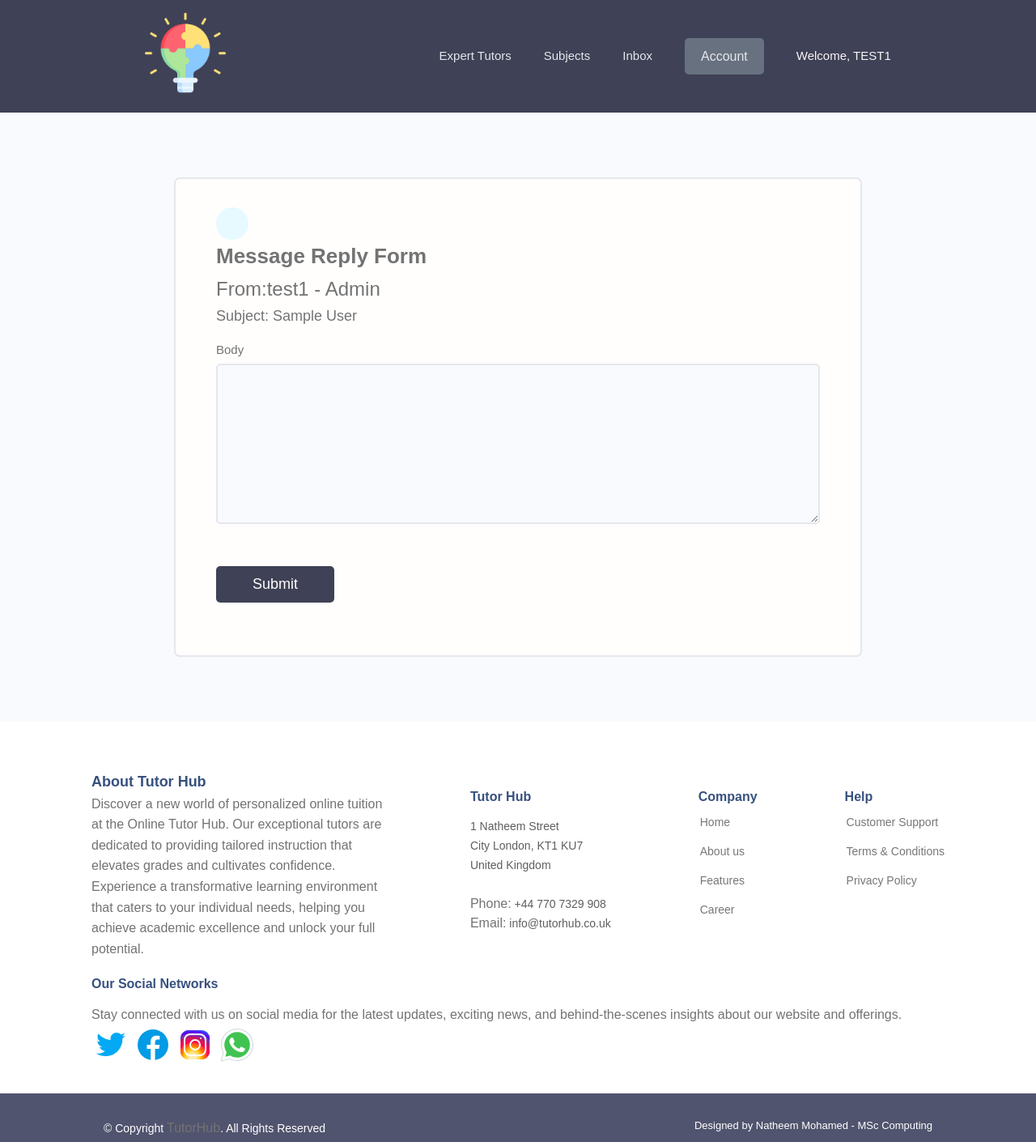
After one commit to Natheem1/MSc_OnlineTutorHub, a Django app: page /reply-message/00000000-0000-0000-0000-000000000001/ in a window 1280 px wide. The commit adds this page. Shown: the whole page at 81% size. Run offline with Django 4.2, Linux system fonts and the light colour scheme; a user stored in the database is signed in; data comes from the database, SQL or seed files in the repository; both versions use the stored data as it was after the commit; tables that the repository leaves empty hold one stand-in row (values such as "Sample post").

Commit message:
Messaging system
Students can contact/message tutors via tutor profiles and subject ad pages, with tutors being able to reply back to students inquiries. Also students can also message other students through this direct message system.

Created a Message Model, Two Message Forms and Two view functions to make this function work.

```diff
--- a/tutorhub/static/styles/main.css
+++ b/tutorhub/static/styles/main.css
@@ -808,6 +808,122 @@ Tag Section
   margin-bottom: 1rem;
 }
 
+/*=======================
+  Inbox
+========================*/
+
+.inbox {
+  height: 90vh;
+}
+
+.inbox__title,
+.inbox__title span {
+  font-size: 2.4rem;
+  font-weight: 700;
+  color: var(--color-sub);
+  text-transform: uppercase;
+  text-align: left;
+  margin-bottom: 3rem;
+}
+
+.inbox__title span {
+  color: var(--color-main);
+}
+
+.messages {
+  list-style: none;
+  background: var(--color-white);
+  padding: 0.5rem 3rem;
+  border: 2px solid var(--color-light);
+  border-radius: 0.7rem;
+
+  /* Add these properties for scrolling */
+  max-height: 85vh; /* Adjust as needed */
+  overflow-y: auto;
+}
+
+.message {
+  padding: 2.5rem 0;
+}
+
+.message > a span {
+  font-size: 1.45rem;
+  font-weight: 500;
+}
+
+.message.message--unread a span {
+  font-weight: 700;
+  color: var(--color-sub);
+}
+
+.message:not(:last-child) {
+  border-bottom: 2px solid var(--color-white-light);
+}
+
+.message > a {
+  display: flex;
+  gap: 1rem;
+}
+
+.message__author,
+.message__date {
+  flex-basis: 25%;
+}
+
+.message__subject {
+  flex-basis: 50%;
+}
+
+.message__date {
+  text-align: right;
+}
+
+/*=======================
+  Single Message
+========================*/
+
+.messagePage .message {
+  list-style: none;
+  background: var(--color-white);
+  padding: 3.5rem 5rem;
+  border: 2px solid var(--color-light);
+  border-radius: 0.7rem;
+}
+
+.messagePage .message__subject {
+  font-size: 2.8rem;
+  color: var(--color-sub);
+  margin-bottom: 1rem;
+  margin-top: 2rem;
+}
+
+.messagePage .message__author {
+  font-size: 1.8rem;
+  font-weight: 500;
+}
+
+.messagePage .message__date {
+  font-size: 1.4rem;
+  font-weight: 400;
+  text-align: left;
+  margin-bottom: 3rem;
+}
+
+.backButton {
+  background: var(--color-main-light);
+  color: var(--color-main);
+  width: 4rem;
+  height: 4rem;
+  display: flex;
+  align-items: center;
+  justify-content: center;
+  border-radius: 50%;
+}
+
+.backButton i {
+  font-size: 1.8rem;
+}
+
 
 /*=======================
 Form Page Section
--- a/tutorhub/templates/navbar.html
+++ b/tutorhub/templates/navbar.html
@@ -14,7 +14,7 @@
 
           {% if request.user.is_authenticated %}
             {% if request.user.user_type == 'tutor' %}
-            <li class="header__menuItem"><a href="">Inbox </a></li>
+            <li class="header__menuItem"><a href="{% url 'inbox' %}">Inbox </a></li>
                 <li class="header__menuItem dropdown">
                     <a href="#"  class="btn btn--sub1">Account</a>
                     <ul class="dropdown-menutut">
@@ -23,7 +23,7 @@
                     </ul>
                 </li>
             {% else %}
-            <li class="header__menuItem"><a href="">Inbox </a></li>
+            <li class="header__menuItem"><a href="{% url 'inbox' %}">Inbox </a></li>
                 <li class="header__menuItem dropdown">
                     <a href="#" class="btn btn--sub1">Account</a>
                     <ul class="dropdown-menustu">
--- a/tutorhub/tutorhub/settings.py
+++ b/tutorhub/tutorhub/settings.py
@@ -105,7 +105,7 @@ AUTH_PASSWORD_VALIDATORS = [
 
 LANGUAGE_CODE = "en-us"
 
-TIME_ZONE = "UTC"
+TIME_ZONE = "Europe/London"
 
 USE_I18N = True
 
--- a/tutorhub/userprofile/admin.py
+++ b/tutorhub/userprofile/admin.py
@@ -1,7 +1,8 @@
 from django.contrib import admin
-from .models import StudentProfile, TeachingLevel, TutorProfile, MainSubjSkill
+from .models import StudentProfile, TeachingLevel, TutorProfile, MainSubjSkill, Message
 
 admin.site.register(StudentProfile)
 admin.site.register(TutorProfile)
 admin.site.register(MainSubjSkill)
 admin.site.register(TeachingLevel)
+admin.site.register(Message)
--- /dev/null
+++ b/tutorhub/userprofile/templates/userprofile/replymessage-form.html
@@ -0,0 +1,30 @@
+{% extends 'main.html' %}
+
+{% block content %}
+
+<!-- Main Section -->
+<main class="formPage my-xl">
+    <div class="content-box">
+        <div class="formWrapper">
+
+            <a class="backButton" href="{{request.META.HTTP_REFERER}}"><i class="im im-angle-left"></i></a>
+            <h2>Message Reply Form</h2>
+            <h5>From:{{original_message.sender}}</h5>
+            <h6>Subject: {{original_message.subject}}</h6>
+            <form class="form" method="POST" >
+                {% csrf_token %}
+                {% for field in form%}
+                <div class="form__field">
+                    <label for="formInput#text">{{field.label}}</label>
+                    {{field}}
+                </div>
+                {% endfor %}
+
+                <input class="btn btn--sub btn--lg  my-md" type="submit" value="Submit" />
+            </form>
+
+        </div>
+    </div>
+</main>
+
+{% endblock content  %}
--- a/tutorhub/userprofile/templates/userprofile/studentprofile/single-student.html
+++ b/tutorhub/userprofile/templates/userprofile/studentprofile/single-student.html
@@ -16,7 +16,9 @@
             <p class="dev__title">Goal: {{studentObj.short_goal}}</p>
             <p class="dev__location">Level: {{studentObj.Year_group}}</p>
             <p class="dev__location"> {{studentObj.preferred_availability}}</p>
-            <a href="#" class="btn btn--sub btn--lg">Send Message </a>
+            {% if request.user.studentprofile.id != studentObj.id  %}
+            <a href="{% url 'create-message-students' studentObj.id  %}" class="btn btn--sub btn--lg">Send Message</a>
+            {% endif %}
           </div>
         </div>
 
@@ -29,7 +31,9 @@
             <p class="dev__title">Email: {{studentObj.parent_email}}</p>
             <p class="dev__location">Contact Number: {{studentObj.parent_phone}}</p>
             <br>
+            <!-- {% if request.user.studentprofile.id != studentObj.id %}
             <a href="#" class="btn btn--sub btn--lg">Send Message </a>
+            {% endif %} -->
           </div>
         </div>
       </div>
--- a/tutorhub/userprofile/templates/userprofile/tutorprofile/single-tutor.html
+++ b/tutorhub/userprofile/templates/userprofile/tutorprofile/single-tutor.html
@@ -14,7 +14,7 @@
               <h2 class="dev__name">{{tutorObj.username}}</h2>
               <p class="dev__title">{{tutorObj.short_intro}}</p>
               <p class="dev__location">{{tutorObj.location}}</p>
-              <a href="#" class="btn btn--sub btn--lg">Send Message </a>
+              <a href="{% url 'create-message' tutorObj.id  %}" class="btn btn--sub btn--lg">Send Message </a>
             </div>
           </div>
         </div>
--- a/tutorhub/userprofile/urls.py
+++ b/tutorhub/userprofile/urls.py
@@ -34,4 +34,14 @@ urlpatterns = [
 
     path('add-interested/subject/', views.addIntrestedSubject, name="add-interested-subject"),
 
+
+
+    path('inbox/', views.inbox, name="inbox"),
+    path('message/<str:pk>/', views.viewMessage, name="message"),
+    path('send-message/<str:pk>/', views.createMessageTutor, name="create-message"),
+
+    path('send-message-students/<str:pk>/', views.createMessageStudent, name="create-message-students"),
+
+    path('reply-message/<str:pk>/', views.replyMessage, name="reply-message"),
+
 ]
--- a/tutorhub/userprofile/views.py
+++ b/tutorhub/userprofile/views.py
@@ -1,13 +1,13 @@
-from django.shortcuts import render, redirect
+from django.shortcuts import render, redirect, get_object_or_404
 from django.contrib.auth import login, authenticate, logout
 from django.contrib.auth.decorators import login_required
 from django.shortcuts import get_object_or_404
 from django.contrib import messages
-from users.forms import MyUserCreationForm, TutorProfileForm, StudentProfileForm, TeachSubjectForm, InterestedSubjectForm, StudentProfileParentForm, TutorIDForm, TutorDegreeForm
+from users.forms import MyUserCreationForm, TutorProfileForm, StudentProfileForm, TeachSubjectForm, InterestedSubjectForm, StudentProfileParentForm, TutorIDForm, TutorDegreeForm, MessageForm, MessageReplyForm
 from django.db import IntegrityError
 from .utils import searchTutors
 from users.models import NewUser
-from . models import TutorProfile, StudentProfile, MainSubjSkill
+from . models import TutorProfile, StudentProfile, MainSubjSkill, Message
 
 #LOGIN PAGE
 def loginUser(request):
@@ -116,21 +116,6 @@ def tutorAccount(request):
     return render(request, 'userprofile/tutorprofile/tutor-account.html', context)
 
 
-#EDIT USER PROFILE ACCOUNT - Tutor
-# @login_required(login_url='login')
-# def editTAccount(request):
-#     tutprofile = request.user.tutorprofile
-#     tutorform = TutorProfileForm(instance=tutprofile)
-
-#     if request.method == 'POST':
-#         tutorform = TutorProfileForm(request.POST, request.FILES, instance=tutprofile)
-#         if tutorform.is_valid():
-#             tutorform.save()
-
-#             return redirect('tutor-account')
-
-#     context = {'tutorform': tutorform}
-#     return render(request, 'userprofile/tutorprofile-form.html', context)
 
 
 #EDIT USER PROFILE ACCOUNT - Tutor
@@ -334,3 +319,126 @@ def addIntrestedSubject(request):
 
     context = {'form': form}
     return render(request, 'userprofile/studentprofile/interestedsubjects-form.html', context)
+
+
+
+
+#MESSAGE FUNCTIONS
+
+#MESSAGE INBOX
+@login_required(login_url='login')
+def inbox(request):
+    current_user = request.user
+    all_users = NewUser.objects.all()
+
+    messageRequests = current_user.received_messages.all()
+    unreadCount = messageRequests.filter(is_read=False).count()
+
+    context = {'messageRequests':messageRequests,'unreadCount': unreadCount }
+    return render(request, 'userprofile/inbox.html', context)
+
+
+# MESSAGE VIEW
+@login_required(login_url='login')
+def viewMessage(request, pk):
+    current_user = request.user
+    message = current_user.received_messages.get(id=pk)
+    if message.is_read == False:
+        message.is_read = True
+        message.save()
+
+    context = {'message': message}
+    return render(request, 'userprofile/message.html', context)
+
+#CREATE MESSGE as a Tutor (User)
+def createMessageTutor(request,pk):
+    sender= request.user
+    trecipient = TutorProfile.objects.get(id=pk)
+    form = MessageForm()
+
+    if not sender.is_authenticated:
+        messages.error(request, 'You Must be Signed In or Registered To Send Messages')
+        return redirect('signup')
+
+    if request.method == 'POST':
+        form = MessageForm(request.POST)
+        if form.is_valid():
+            message = form.save(commit=False)
+            message.sender = sender
+            message.recipient = trecipient.user
+
+            if sender:
+                message.name = sender.username
+                message.email = sender.email
+            message.save()
+
+            messages.success(request, 'Message Sent Successfully')
+
+            return redirect('tutor-profile', pk=trecipient.id)
+
+    context = {'trecipient':trecipient, 'form':form}
+    return render (request, 'userprofile/message-form.html', context)
+
+#CREATE MESSGE as a Student to Students
+def createMessageStudent(request, pk):
+    sender = request.user
+    srecipient = StudentProfile.objects.get(id=pk)
+    form = MessageForm
+
+    if not sender.is_authenticated:
+        messages.error(request, 'You Must Be Signed In or Registered To Send Messages')
+        return redirect('signup')
+
+    if request.method == 'POST':
+        form = MessageForm(request.POST)
+        if form.is_valid():
+            message = form.save(commit=False)
+            message.sender = sender
+            message.recipient = srecipient.user
+
+            if sender:
+                message.name = sender.username
+                message.email = sender.email
+            message.save()
+
+            messages.success(request, 'Message Sent Successfully')
+
+            return redirect('student-profile', pk=srecipient.id)
+
+    context = {'srecipient':srecipient, 'form':form}
+    return render (request, 'userprofile/message-form.html', context)
+
+# MESSAGE DIRECT REPLY
+
+def replyMessage(request,pk):
+    sender = request.user
+    original_message = Message.objects.get(id=pk)
+
+
+
+    # Set initial data for the reply form
+    initial_data = {'subject': f"Re: {original_message.subject}"}
+    form = MessageReplyForm(initial=initial_data)
+
+
+    if request.method == 'POST':
+        form = MessageReplyForm(request.POST)
+        if form.is_valid():
+            reply_message = form.save(commit=False)
+            reply_message.sender = sender
+            reply_message.recipient = original_message.sender
+
+            if sender:
+                reply_message.name = sender.username
+                reply_message.email = sender.email
+                reply_message.subject = f"Re: {original_message.subject}"
+            reply_message.save()
+
+            messages.success(request, 'Reply Sent Successfully')
+
+            return redirect('inbox')
+
+
+
+    context = {'original_message': original_message, 'form': form}
+    return render(request, 'userprofile/replymessage-form.html', context)
--- a/tutorhub/users/forms.py
+++ b/tutorhub/users/forms.py
@@ -1,7 +1,7 @@
 from django.forms import ModelForm, CheckboxSelectMultiple
 from django.contrib.auth.forms import UserCreationForm
 from .models import NewUser
-from userprofile .models import StudentProfile, TutorProfile, MainSubjSkill
+from userprofile .models import StudentProfile, TutorProfile, MainSubjSkill, Message
 from django import forms
 
 class MyUserCreationForm(UserCreationForm):
@@ -134,3 +134,31 @@ class InterestedSubjectForm(forms.ModelForm):
         # Customize the form as needed
         for name, field in self.fields.items():
             field.widget.attrs.update({'class': 'input'})
+
+
+class MessageForm(ModelForm):
+    class Meta:
+        model = Message
+        fields = ['subject', 'body',]
+
+        labels = {
+            'subject': 'Reason For Messaging',
+        }
+
+
+    def __init__(self,*args, **kwargs):
+        super(MessageForm, self).__init__(*args, **kwargs)
+
+        for name, field in self.fields.items():
+            field.widget.attrs.update({'class': 'input'})
+
+class MessageReplyForm(ModelForm):
+    class Meta:
+        model = Message
+        fields = ['body',]
+
+    def __init__(self,*args, **kwargs):
+        super(MessageReplyForm, self).__init__(*args, **kwargs)
+
+        for name, field in self.fields.items():
+            field.widget.attrs.update({'class': 'input'})
```
Also changed, not shown: tutorhub/subjects/templates/subjects/single-subject.html (+96 -7 lines), tutorhub/userprofile/models.py (+18 -0 lines), tutorhub/userprofile/templates/userprofile/inbox.html (added, +29 -0 lines), tutorhub/userprofile/templates/userprofile/message-form.html (added, +31 -0 lines), tutorhub/userprofile/templates/userprofile/message.html (added, +20 -0 lines), tutorhub/db.sqlite3, tutorhub/userprofile/migrations/0017_message.py (added).
